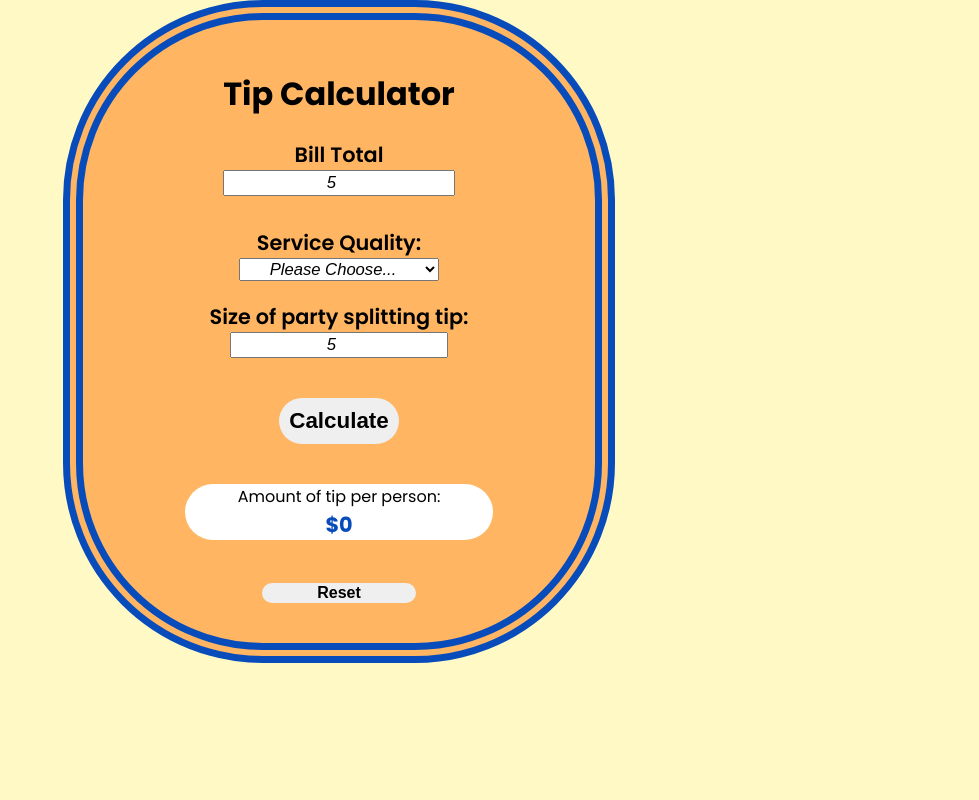
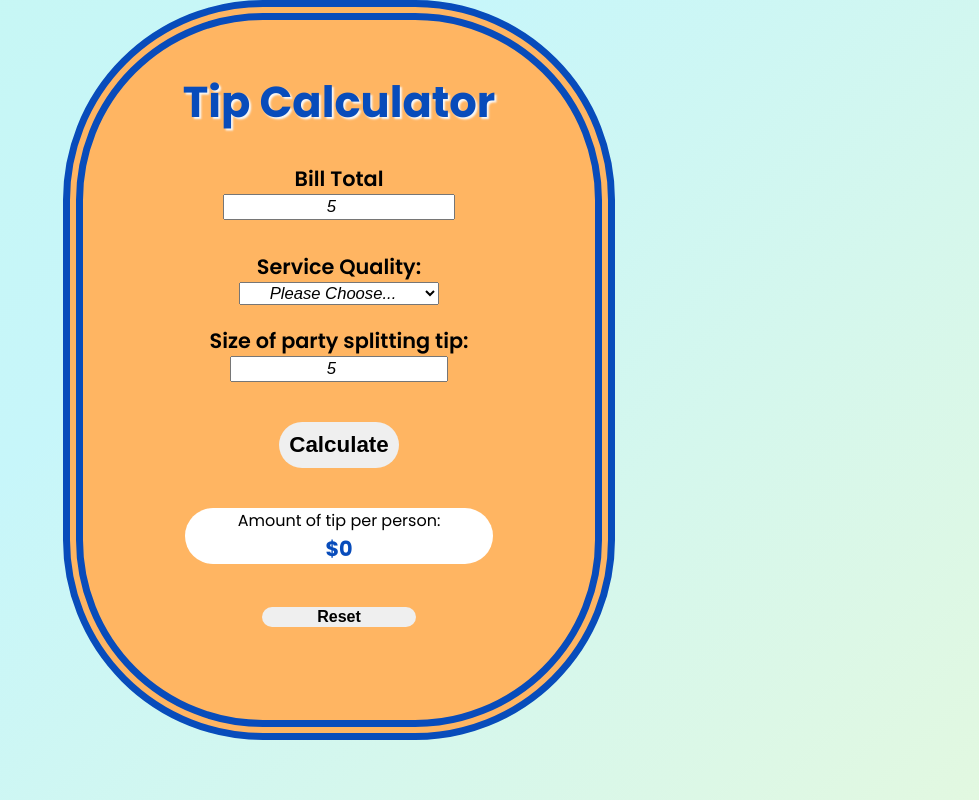
Before and after one commit to LauraLeeLee/tip-calculator, a plain HTML site: page index.html in a window 1280 px wide. Both pictures are taken after typing "5", "5" into the empty fields and a click on the button "Calculate". Shown: the whole page, without its empty margins (301-1280 px from the left). Drawn offline with Linux system fonts and the light colour scheme.

Commit message:
adds animated gradient to background

```diff
--- a/css/tipCalc.css
+++ b/css/tipCalc.css
@@ -1,13 +1,29 @@
 body {
   background-color: #fffac5;
+  background: linear-gradient(-45deg, #fffac5, #c7f6fa, #c7Fadc, #f8c7fa);
+  background-size: 400% 400%;
+  animation: gradientBG 15s ease infinite;
   margin: 0;
   padding: 0;
   font-family: 'Poppins', sans-serif;
 }
 
+@keyframes gradientBG {
+  0% {
+    background-position: 0% 50%;
+  }
+  50% {
+    background-position: 100% 50%;
+  }
+  100% {
+    background-position: 0% 50%;
+  }
+}
+
 #content {
   background-color: #ffb562;
   width: 40%;
+  height: 600px;
   margin: 0 auto 0;
   clear: both;
   border-radius: 200px;
@@ -18,8 +34,10 @@ body {
   margin-top: 30px;
   padding-top: 20px;
   text-align: center;
+  color: #084cbb;
+  font-size: 2.7em;
   font-weight: 700;
-  /* text-shadow: 4px 4px 4px #aaa; */
+  text-shadow: 2px 2px 2px #f9f9f9;
 }
 
 .form-div {
--- a/js/tipCalc.js
+++ b/js/tipCalc.js
@@ -19,20 +19,22 @@ function billTotal() {
   }
 
   if(tipCalc) {
-  document.getElementsByClassName("tip-calculation")[0].innerHTML = "$" + tipCalc.toFixed(2);
+  document.getElementsByClassName("tip-calculation")[0].innerHTML = '$'+ tipCalc.toFixed(2);
 } else {
   console.log("no data entered for tip");
 }
-  document.getElementsByClassName("total-box")[0].style.display = "block";
+  document.getElementsByClassName("total-box")[0].style.display = 'block';
   console.log("visible");
+  document.getElementById('content').style.height = '700px';
 }
 
 document.getElementById("calculate-button").addEventListener('click', billTotal);
 
 function resetForm() {
     document.getElementById("tip-form").reset();
-    document.getElementsByClassName("tip-calculation")[0].innerHTML = "$"+ 0;
-    document.getElementsByClassName("total-box")[0].style.display = "none";
+    document.getElementsByClassName("tip-calculation")[0].innerHTML = '$'+ 0;
+    document.getElementsByClassName("total-box")[0].style.display = 'none';
+    document.getElementById('content').style.height = '600px';
 }
 
 document.getElementById("reset-button").addEventListener("click", resetForm);
```
